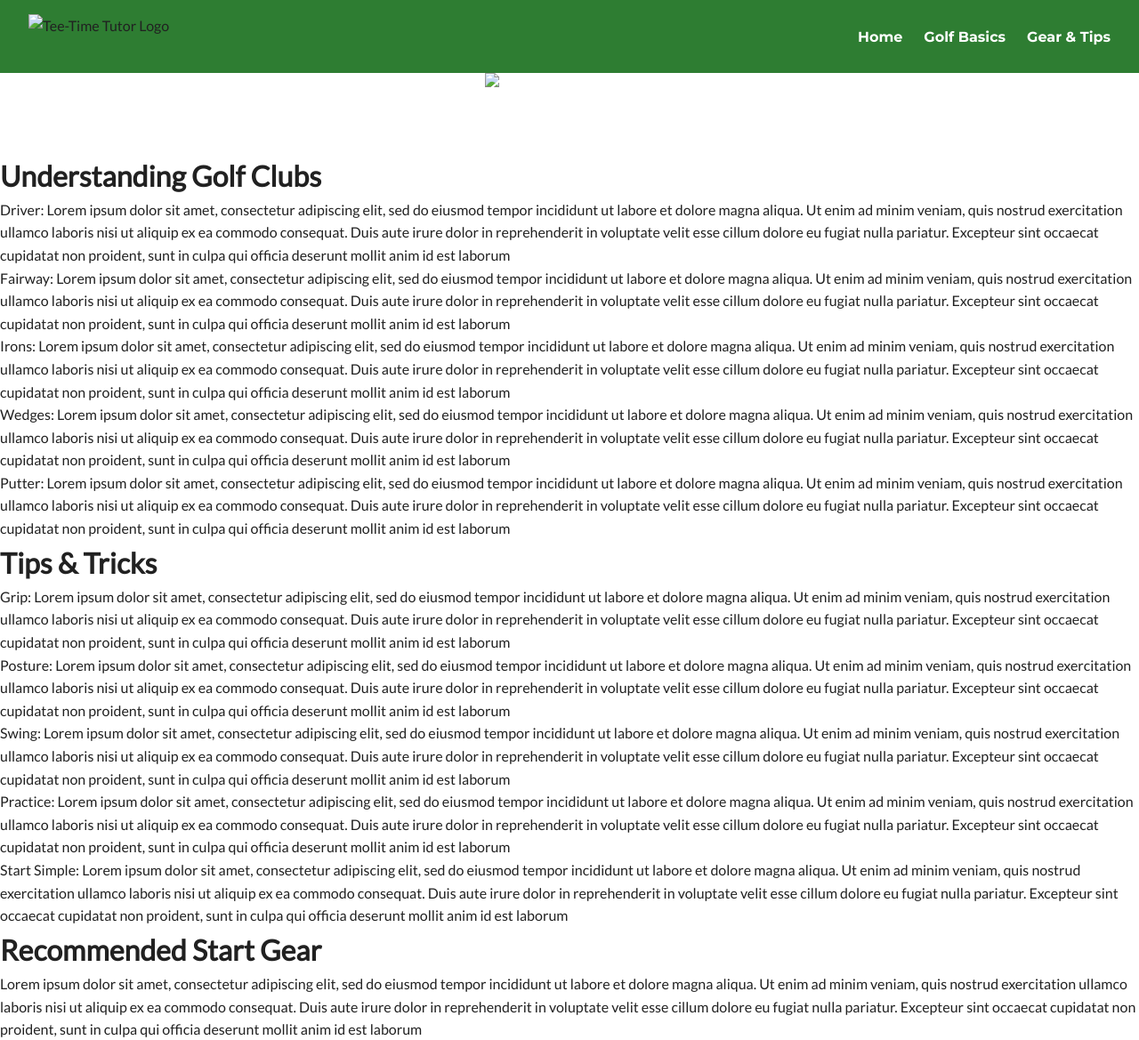
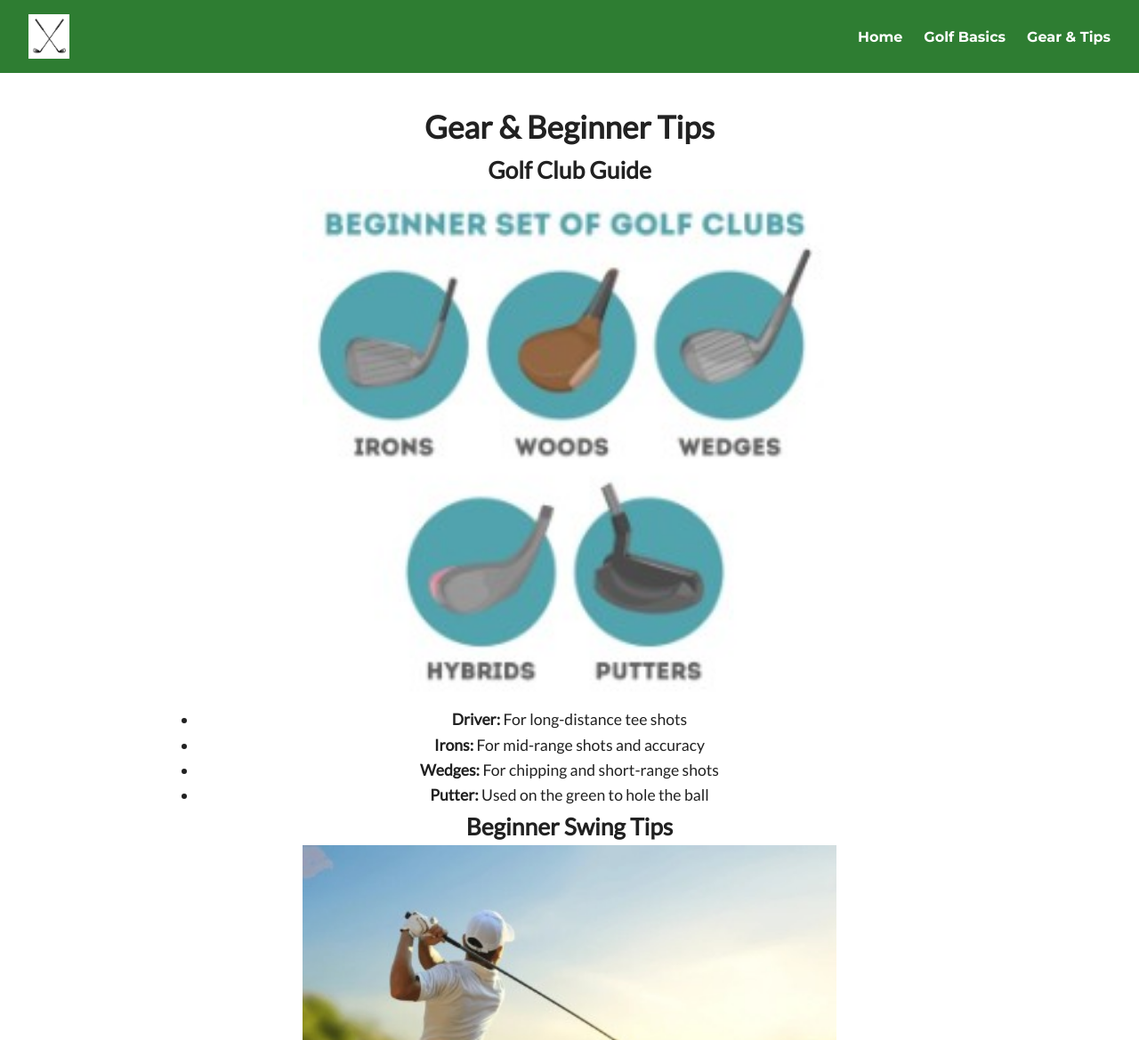
Before and after one commit to TylerMassey2000/wdd130-anderson, a plain HTML site: page gear-tips.html in a window 1280 px wide. Shown: the top 1169 px of the page at 89% size. Drawn offline with Linux system fonts and the light colour scheme.

Commit message:
Update gear-tips.html
update

```diff
--- a/gear-tips.html
+++ b/gear-tips.html
@@ -2,62 +2,59 @@
 <html lang="en">
 <head>
   <meta charset="UTF-8" />
-  <meta name="viewport" content="width=device-width, initial-scale=1.0"/>
-  <title>Tee-Time Tutor</title>
+  <meta name="viewport" content="width=device-width, initial-scale=1.0" />
+  <title>Gear & Tips - Tee-Time Tutor</title>
   <link rel="stylesheet" href="styles.css" />
-  <link href="https://fonts.googleapis.com/css2?family=Lato&family=Montserrat:wght@700&display=swap" rel="stylesheet" />
+  <link href="https://fonts.googleapis.com/css2?family=Lato&family=Montserrat:wght@700&display=swap" rel="stylesheet">
 </head>
 <body>
 
+  <!-- Header -->
   <header>
-    <div class="logo">
-      <!-- Logo Placeholder -->
-      <img src="images/logo-placeholder.png" alt="Tee-Time Tutor Logo" width="150" />
-    </div>
+    <img src="images/logo.png" alt="Tee-Time Tutor Logo" class="logo">
     <nav>
       <ul>
         <li><a href="index.html">Home</a></li>
-        <li><a href="golf_basics.html">Golf Basics</a></li>
-        <li><a href="golf_tips.html">Gear & Tips</a></li>
+        <li><a href="golf-basics.html">Golf Basics</a></li>
+        <li><a href="gear-tips.html">Gear & Tips</a></li>
       </ul>
     </nav>
   </header>
 
-  <main>
+  <main class="about">
+    <h1>Gear & Beginner Tips</h1>
 
-    <!-- Hero Section -->
-    <section class="hero">
-      <!-- Hero Image Placeholder -->
-      <img src="images/hero-placeholder.jpg" alt="Golf course or ball on tee" class="hero-image" />
-      <h1>Clubs and Tips</h1>
-      <p>Choose the right gear and improve your game.</p>
+    <section>
+      <h2>Golf Club Guide</h2>
+      <img src="images/golf-clubs.jpg" alt="Golf Clubs" style="width:100%; max-width:600px;">
+      <ul>
+        <li><strong>Driver:</strong> For long-distance tee shots</li>
+        <li><strong>Irons:</strong> For mid-range shots and accuracy</li>
+        <li><strong>Wedges:</strong> For chipping and short-range shots</li>
+        <li><strong>Putter:</strong> Used on the green to hole the ball</li>
+      </ul>
     </section>
 
-    <h1 class="tips">Understanding Golf Clubs</h1>
-    <div class="tips_list">
+    <section>
+      <h2>Beginner Swing Tips</h2>
+      <img src="images/golf-swing.jpg" alt="Golf Swing Tips" style="width:100%; max-width:600px;">
+      <p>Start with your stance: feet shoulder-width apart and knees slightly bent. Grip the club gently but firmly. Focus on a smooth backswing and follow-through — don't just swing hard. Practice often!</p>
+    </section>
+
+    <section>
+      <h2>Gear Checklist</h2>
+      <img src="images/golf-checklist.jpg" alt="Golf Gear Checklist" style="width:100%; max-width:600px;">
       <ul>
-        <li>Driver: Lorem ipsum dolor sit amet, consectetur adipiscing elit, sed do eiusmod tempor incididunt ut labore et dolore magna aliqua. Ut enim ad minim veniam, quis nostrud exercitation ullamco laboris nisi ut aliquip ex ea commodo consequat. Duis aute irure dolor in reprehenderit in voluptate velit esse cillum dolore eu fugiat nulla pariatur. Excepteur sint occaecat cupidatat non proident, sunt in culpa qui officia deserunt mollit anim id est laborum</li>
-        <li>Fairway: Lorem ipsum dolor sit amet, consectetur adipiscing elit, sed do eiusmod tempor incididunt ut labore et dolore magna aliqua. Ut enim ad minim veniam, quis nostrud exercitation ullamco laboris nisi ut aliquip ex ea commodo consequat. Duis aute irure dolor in reprehenderit in voluptate velit esse cillum dolore eu fugiat nulla pariatur. Excepteur sint occaecat cupidatat non proident, sunt in culpa qui officia deserunt mollit anim id est laborum</li>
-        <li>Irons: Lorem ipsum dolor sit amet, consectetur adipiscing elit, sed do eiusmod tempor incididunt ut labore et dolore magna aliqua. Ut enim ad minim veniam, quis nostrud exercitation ullamco laboris nisi ut aliquip ex ea commodo consequat. Duis aute irure dolor in reprehenderit in voluptate velit esse cillum dolore eu fugiat nulla pariatur. Excepteur sint occaecat cupidatat non proident, sunt in culpa qui officia deserunt mollit anim id est laborum</li>
-        <li>Wedges: Lorem ipsum dolor sit amet, consectetur adipiscing elit, sed do eiusmod tempor incididunt ut labore et dolore magna aliqua. Ut enim ad minim veniam, quis nostrud exercitation ullamco laboris nisi ut aliquip ex ea commodo consequat. Duis aute irure dolor in reprehenderit in voluptate velit esse cillum dolore eu fugiat nulla pariatur. Excepteur sint occaecat cupidatat non proident, sunt in culpa qui officia deserunt mollit anim id est laborum</li>
-        <li>Putter: Lorem ipsum dolor sit amet, consectetur adipiscing elit, sed do eiusmod tempor incididunt ut labore et dolore magna aliqua. Ut enim ad minim veniam, quis nostrud exercitation ullamco laboris nisi ut aliquip ex ea commodo consequat. Duis aute irure dolor in reprehenderit in voluptate velit esse cillum dolore eu fugiat nulla pariatur. Excepteur sint occaecat cupidatat non proident, sunt in culpa qui officia deserunt mollit anim id est laborum</li>
+        <li>Beginner club set</li>
+        <li>Golf balls</li>
+        <li>Tees</li>
+        <li>Golf glove</li>
+        <li>Ball marker & divot repair tool</li>
       </ul>
-      </div>
-      <h1 class="tips">Tips & Tricks</h1>
-      <div class="tips_list">
-        <ul>
-          <li>Grip: Lorem ipsum dolor sit amet, consectetur adipiscing elit, sed do eiusmod tempor incididunt ut labore et dolore magna aliqua. Ut enim ad minim veniam, quis nostrud exercitation ullamco laboris nisi ut aliquip ex ea commodo consequat. Duis aute irure dolor in reprehenderit in voluptate velit esse cillum dolore eu fugiat nulla pariatur. Excepteur sint occaecat cupidatat non proident, sunt in culpa qui officia deserunt mollit anim id est laborum</li>
-          <li>Posture: Lorem ipsum dolor sit amet, consectetur adipiscing elit, sed do eiusmod tempor incididunt ut labore et dolore magna aliqua. Ut enim ad minim veniam, quis nostrud exercitation ullamco laboris nisi ut aliquip ex ea commodo consequat. Duis aute irure dolor in reprehenderit in voluptate velit esse cillum dolore eu fugiat nulla pariatur. Excepteur sint occaecat cupidatat non proident, sunt in culpa qui officia deserunt mollit anim id est laborum</li>
-          <li>Swing: Lorem ipsum dolor sit amet, consectetur adipiscing elit, sed do eiusmod tempor incididunt ut labore et dolore magna aliqua. Ut enim ad minim veniam, quis nostrud exercitation ullamco laboris nisi ut aliquip ex ea commodo consequat. Duis aute irure dolor in reprehenderit in voluptate velit esse cillum dolore eu fugiat nulla pariatur. Excepteur sint occaecat cupidatat non proident, sunt in culpa qui officia deserunt mollit anim id est laborum</li>
-          <li>Practice: Lorem ipsum dolor sit amet, consectetur adipiscing elit, sed do eiusmod tempor incididunt ut labore et dolore magna aliqua. Ut enim ad minim veniam, quis nostrud exercitation ullamco laboris nisi ut aliquip ex ea commodo consequat. Duis aute irure dolor in reprehenderit in voluptate velit esse cillum dolore eu fugiat nulla pariatur. Excepteur sint occaecat cupidatat non proident, sunt in culpa qui officia deserunt mollit anim id est laborum</li>
-          <li>Start Simple: Lorem ipsum dolor sit amet, consectetur adipiscing elit, sed do eiusmod tempor incididunt ut labore et dolore magna aliqua. Ut enim ad minim veniam, quis nostrud exercitation ullamco laboris nisi ut aliquip ex ea commodo consequat. Duis aute irure dolor in reprehenderit in voluptate velit esse cillum dolore eu fugiat nulla pariatur. Excepteur sint occaecat cupidatat non proident, sunt in culpa qui officia deserunt mollit anim id est laborum</li>
-        </ul>
-      </div>
-      <h1>Recommended Start Gear</h1>
-      <p1>Lorem ipsum dolor sit amet, consectetur adipiscing elit, sed do eiusmod tempor incididunt ut labore et dolore magna aliqua. Ut enim ad minim veniam, quis nostrud exercitation ullamco laboris nisi ut aliquip ex ea commodo consequat. Duis aute irure dolor in reprehenderit in voluptate velit esse cillum dolore eu fugiat nulla pariatur. Excepteur sint occaecat cupidatat non proident, sunt in culpa qui officia deserunt mollit anim id est laborum</p1>
-
+    </section>
   </main>
 
+  <!-- Footer -->
   <footer>
     <p>“The longest recorded drive in golf was 515 yards!”</p>
   </footer>
```
